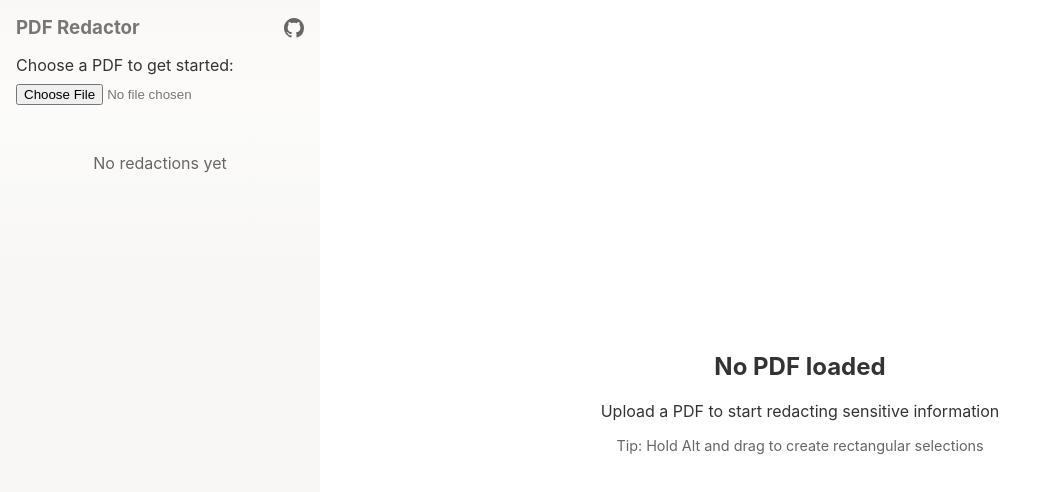
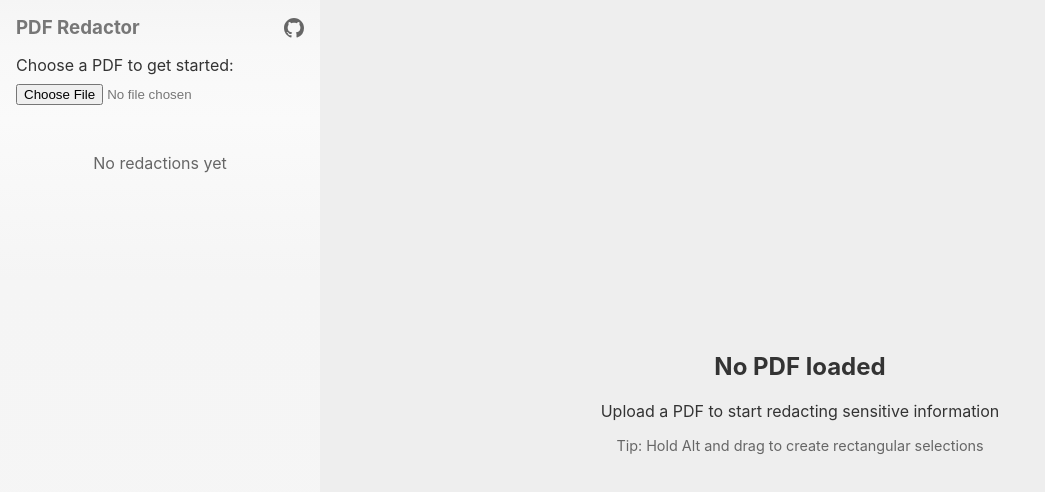
Before and after one commit to davidpomerenke/freedomizer, a React (Vite) app in the folder frontend/: page / in a window 1280 px wide. Shown: the top 492 px of the page, without its empty margins (0-1045 px from the left). Built offline with nearby package versions, Linux system fonts and the light colour scheme.

Commit message:
Background color

```diff
--- a/frontend/src/App.tsx
+++ b/frontend/src/App.tsx
@@ -246,6 +246,7 @@ export function App() {
         onAnalyzePdf={handleAnalyzePdf}
       />
       <div
+        className="pdf-viewer"
         style={{
           height: "100vh",
           width: "75vw",
--- a/frontend/src/style/App.css
+++ b/frontend/src/style/App.css
@@ -11,12 +11,16 @@ body {
     overflow: auto;
     color: rgb(119, 119, 119);
     background: linear-gradient(
-      rgb(249, 248, 247),
-      rgb(251, 250, 248) 46px,
-      rgb(251, 251, 249) 120px,
-      rgb(248, 247, 245) 35%,
-      rgb(249, 248, 246)
+      rgb(245, 245, 245),
+      rgb(248, 248, 248) 46px,
+      rgb(250, 250, 250) 120px,
+      rgb(245, 245, 245) 35%,
+      rgb(246, 246, 246)
     );
+  }
+
+  .pdf-viewer {
+    background-color: rgb(238, 238, 238);
   }
 
   .sidebar__highlights {
```
